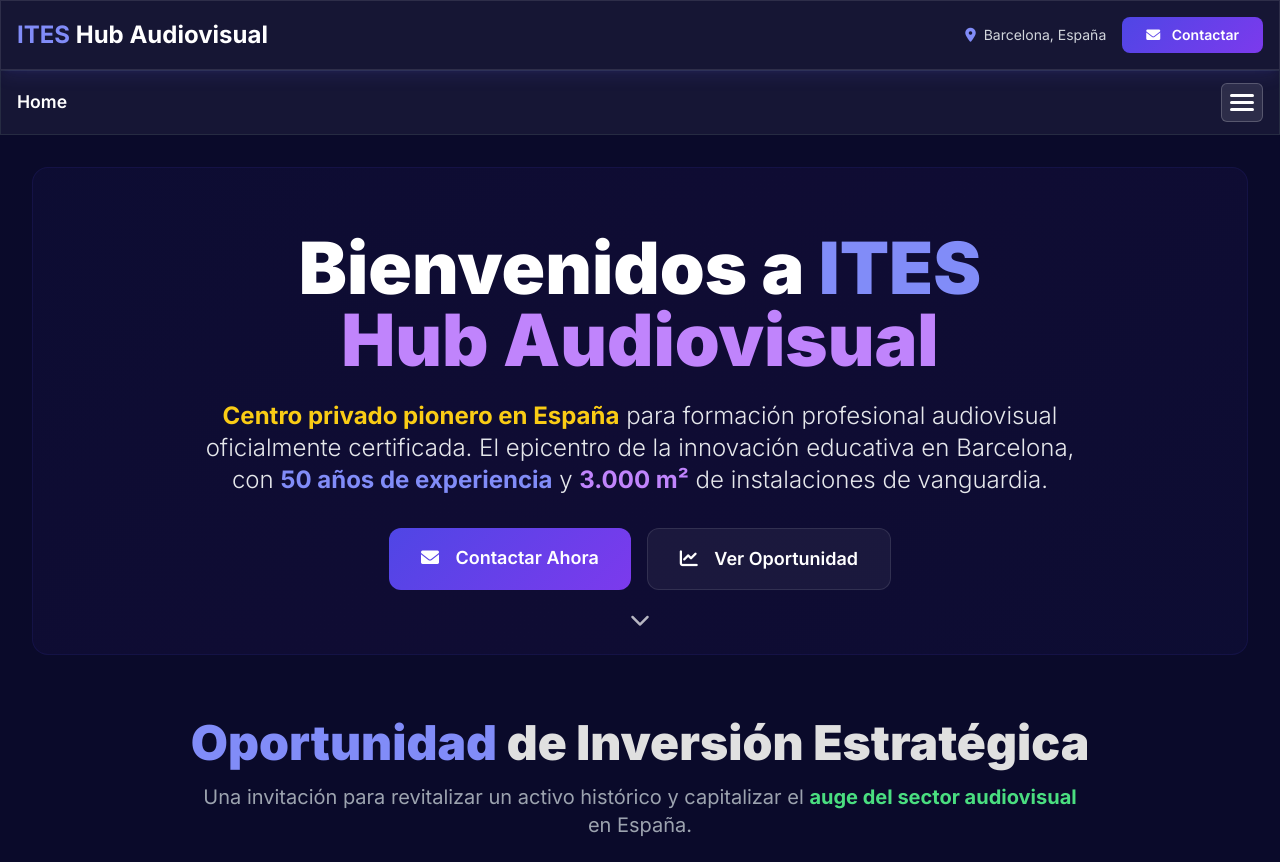
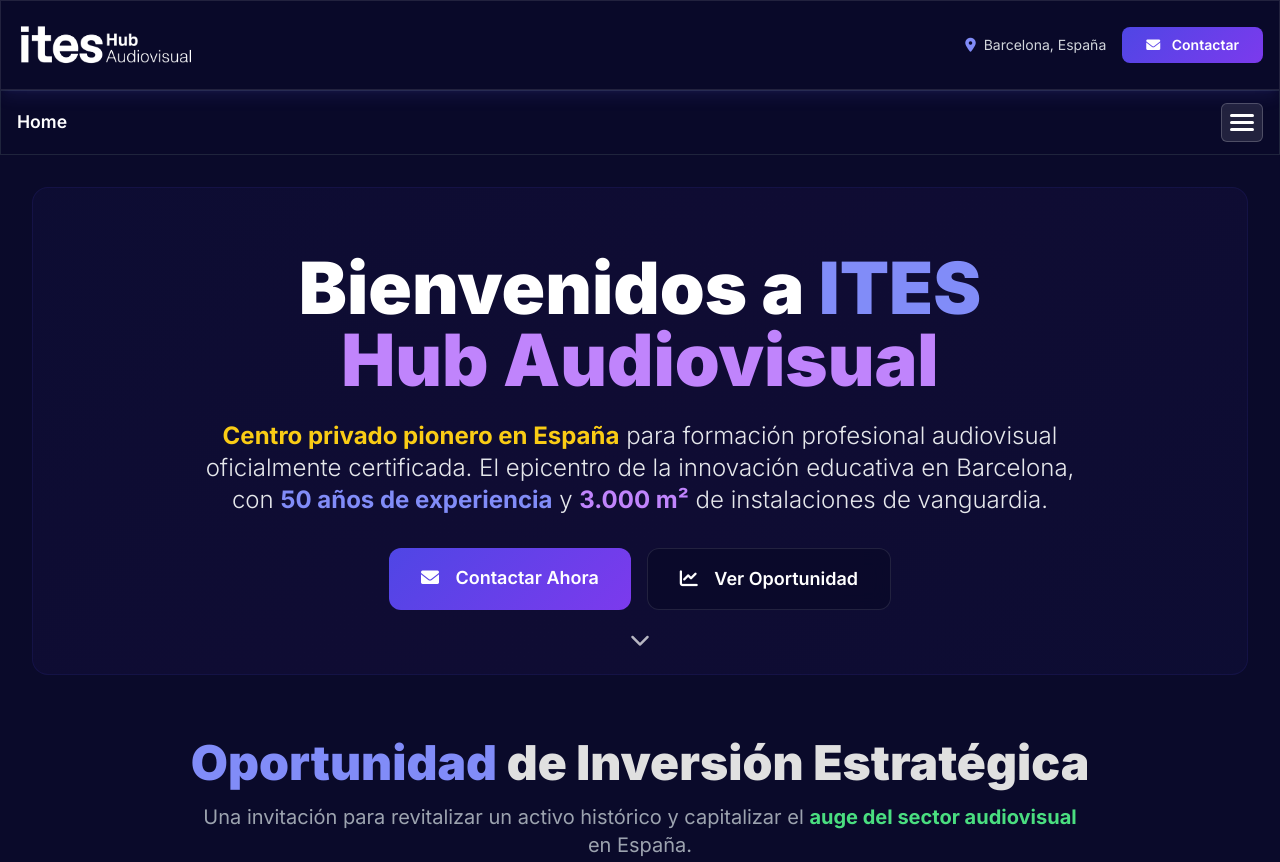
Before and after one commit to PascualFort/ites-deck, a plain HTML site: page index.html in a window 1280 px wide. Shown: the top 862 px of the page. Drawn offline with nearby package versions, Linux system fonts and the light colour scheme.

Commit message:
feat: Added logo

```diff
--- a/index.html
+++ b/index.html
@@ -130,7 +130,8 @@
       }
 
       .glass-effect {
-        background: rgba(255, 255, 255, 0.05);
+        background: rgba(10, 10, 42, 0.85);
+        backdrop-filter: blur(10px);
         border: 1px solid rgba(255, 255, 255, 0.1);
       }
 
@@ -464,11 +465,13 @@
       class="glass-effect sticky top-0 z-50 shadow-lg shadow-indigo-500/10"
     >
       <div class="container mx-auto px-4">
-        <div class="flex items-center justify-between py-4">
-          <div class="text-2xl font-bold text-white">
-            <span class="text-glow">
-              <span class="text-indigo-400">ITES</span> Hub Audiovisual
-            </span>
+        <div class="flex items-center justify-between py-6">
+          <div class="flex items-center">
+            <img
+              src="assets/white-logo.png"
+              alt="ITES Hub Audiovisual"
+              class="h-10 w-auto"
+            />
           </div>
           <div class="hidden md:flex items-center space-x-4">
             <div class="flex items-center space-x-2 text-sm text-gray-300">
```
Also changed, not shown: assets/white-logo.png (added).
